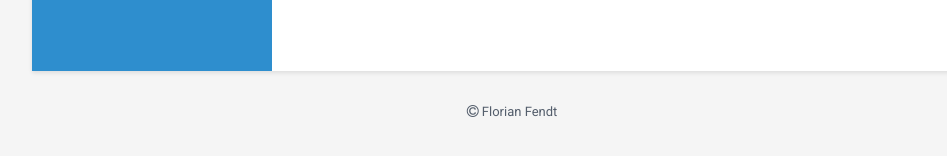
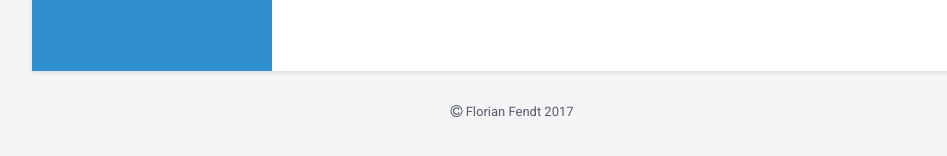
Before and after one commit to florianfendt/florianfendt.github.io, a Jekyll site: the page built from index.html, in a window 1280 px wide. Shown: the part 689-845 px from the top of the page, without its empty margins (128-1075 px from the left). Built offline with Jekyll 4.4.1, drawn with Linux system fonts in a browser that asks for light colours.

```diff
--- a/Gemfile
+++ b/Gemfile
@@ -1,3 +1,2 @@
 source 'https://rubygems.org'
 gem 'github-pages', group: :jekyll_plugins
->>>>>>> new_theme
--- a/_includes/footer.html
+++ b/_includes/footer.html
@@ -2,7 +2,7 @@
   <div class="text-center">
     <small class="copyright">
       <i class="fa fa-copyright"></i>
-      Florian Fendt {{site.year}}
+      Florian Fendt 2017
     </small>
   </div>
 </footer>
```
Also changed, not shown: Gemfile.lock.
